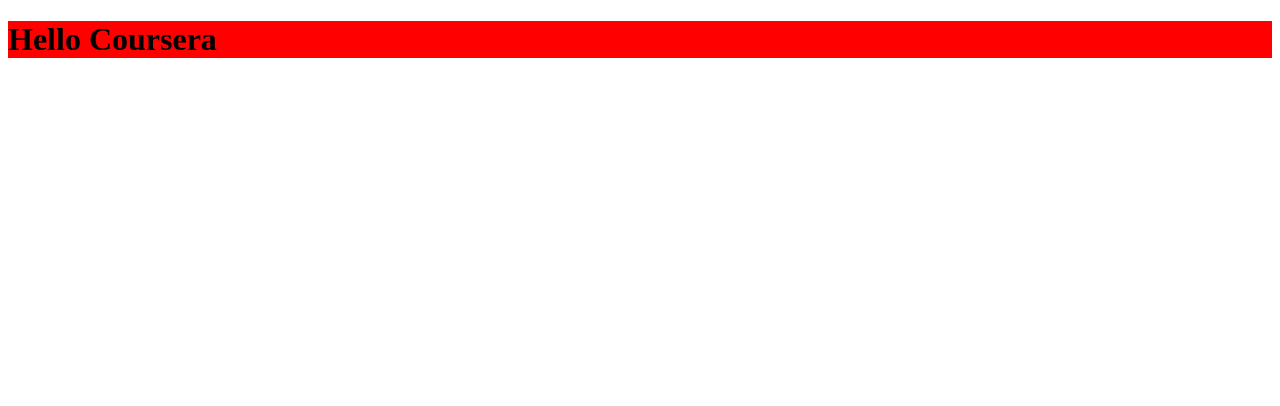
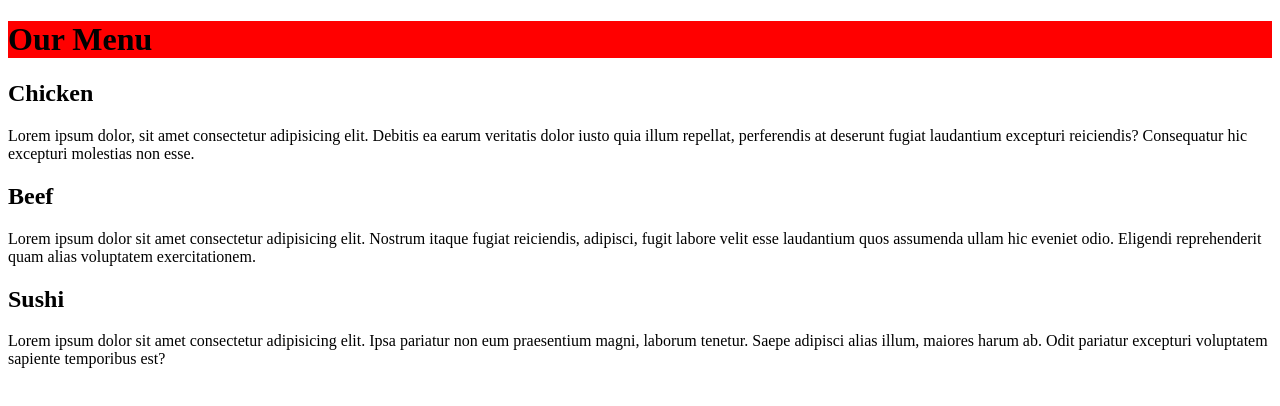
Before and after one commit to noorul-lone/coursera-test, a plain HTML site: page module2-solution/index.html in a window 1280 px wide. Drawn offline with Linux system fonts and the light colour scheme.

Commit message:
index.html

```diff
--- a/module2-solution/index.html
+++ b/module2-solution/index.html
@@ -5,9 +5,24 @@
     <meta http-equiv="X-UA-Compatible" content="IE=edge">
     <meta name="viewport" content="width=device-width, initial-scale=1.0">
     <link rel="stylesheet" type="text/css" href="styles.css" />
-    <title>Hello Coursera</title>
+    <title>module2-solution</title>
 </head>
 <body>
-    <h1>Hello Coursera</h1>
+    <h1>Our Menu</h1>
+<div class="row">
+    <div class="col12">
+        <div class="column" id="column1">
+            <h2 id="heading1">Chicken</h2>
+            <p id="para1">Lorem ipsum dolor, sit amet consectetur adipisicing elit. Debitis ea earum veritatis dolor iusto quia illum repellat, perferendis at deserunt fugiat laudantium excepturi reiciendis? Consequatur hic excepturi molestias non esse.</p>
+        </div>
+        <div class="column" id="column2">
+            <h2 id="heading2">Beef</h2>
+            <p id="para2">Lorem ipsum dolor sit amet consectetur adipisicing elit. Nostrum itaque fugiat reiciendis, adipisci, fugit labore velit esse laudantium quos assumenda ullam hic eveniet odio. Eligendi reprehenderit quam alias voluptatem exercitationem.</p>
+        </div>
+    </div>
+        <div class="column" id="column3">
+            <h2 id="heading3">Sushi</h2>
+            <p id="para3">Lorem ipsum dolor sit amet consectetur adipisicing elit. Ipsa pariatur non eum praesentium magni, laborum tenetur. Saepe adipisci alias illum, maiores harum ab. Odit pariatur excepturi voluptatem sapiente temporibus est?</p>
+    </div>
 </body>
 </html>
```
